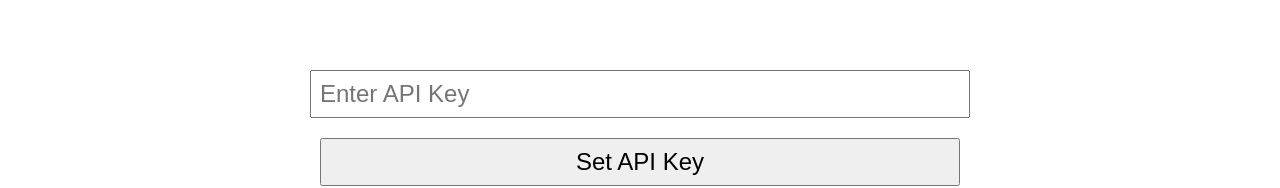
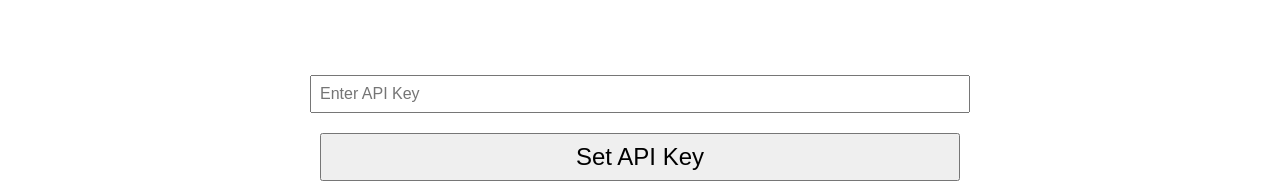
Before and after one commit to xavierclarkvt/chronosGUI, a plain HTML site: page index.html in a window 1280 px wide. Shown: the part 328-516 px from the top of the page. Drawn offline with Linux system fonts and the light colour scheme.

Commit message:
update font size

```diff
--- a/index.html
+++ b/index.html
@@ -29,12 +29,7 @@
         type="text"
         id="api-key-input"
         placeholder="Enter API Key"
-        style="
-          width: 50vw;
-          margin-bottom: 10px;
-          font-size: 1.5rem;
-          padding: 8px;
-        "
+        style="width: 50vw; margin-bottom: 10px; font-size: 1rem; padding: 8px"
       />
       <button
         id="api-key-submit"
```
